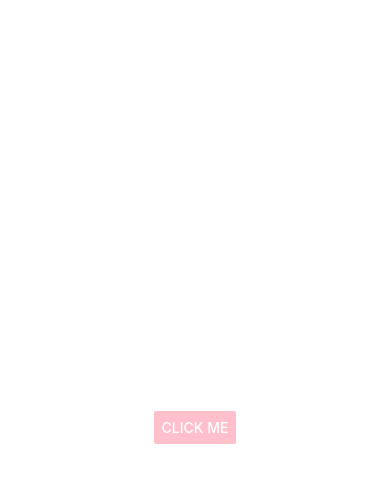
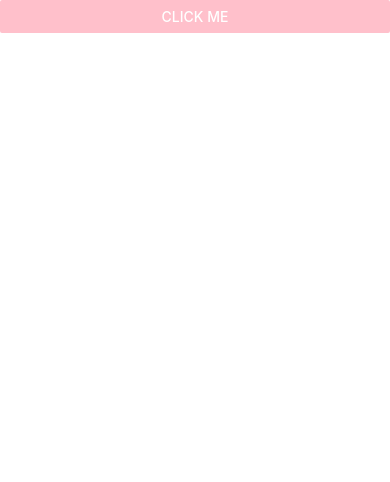
Before and after one commit to getReema/react-native-playground, a React Native app: screen / in a window 390 px wide. Shown: the top 482 px of the page. Built offline with nearby package versions, Linux system fonts and the light colour scheme.

Commit message:
Alert with Message

```diff
--- a/App.js
+++ b/App.js
@@ -8,7 +8,9 @@
   Image,
   TouchableOpacity,
   Button,
-  Alert
+  Alert,
+  Platform
+
 } from "react-native";
 
 export default function App() {
@@ -17,7 +19,7 @@
   };
 
   return (
-    <View style={styles.container}>
+    <SafeAreaView style={styles.container}>
       <Button color="pink" title="Click Me" onePress={()=>{
         Alert.alert('My Title', "My Message",[
           {text: 'Yes',
@@ -29,8 +31,8 @@
         ])
       }} />
 
-      <StatusBar style="auto" />
-    </View>
+
+    </SafeAreaView>
   );
 }
 
@@ -38,8 +40,6 @@
   container: {
     flex: 1,
     backgroundColor: "#fff",
-    marginTop: 10,
-    alignItems: "center",
-    justifyContent: "center",
+  //  paddingTop: 25
   },
 });
```
